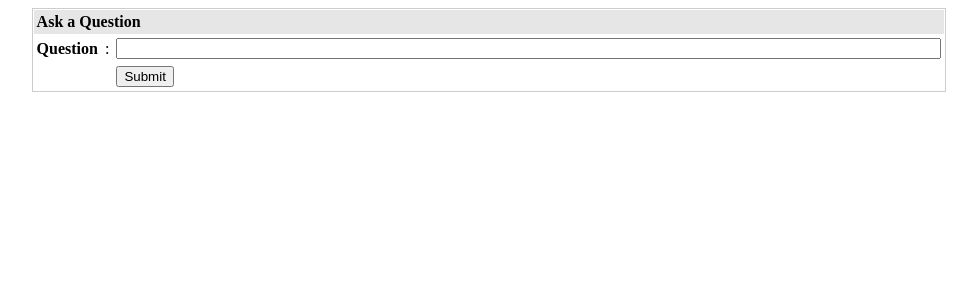
After one commit to aannirajpatel/thefarmershub, a PHP site: page /forum/createquestion.php in a window 1280 px wide. The commit adds this page. Shown: the top 300 px of the page, without its empty margins (151-1128 px from the left). Run offline with PHP 8.4, Linux system fonts and the light colour scheme.

Commit message:
Question Insert

```diff
--- a/dashboard/dashboard.php
+++ b/dashboard/dashboard.php
@@ -54,7 +54,7 @@ $downCount = 0;
       <a class="nav-link" href="#">Articles</a>
     </li>
     <li class="nav-item">
-      <a class="nav-link" href="#">Forums</a>
+      <a class="nav-link" href="../forum/forum.php">Forums</a>
     </li>
     <li class="nav-item">
       <a class="nav-link" href="#">Statistics</a>
--- /dev/null
+++ b/forum/createquestion.php
@@ -0,0 +1,38 @@
+<table width="400" border="0" align="center" cellpadding="0" cellspacing="1" bgcolor="#CCCCCC">
+<tr>
+<form id="form1" name="form1" method="get" action="addq.php">
+<td>
+<table width="100%" border="0" cellpadding="3" cellspacing="1" bgcolor="#FFFFFF">
+<tr>
+<td colspan="3" bgcolor="#E6E6E6"><strong>Ask a Question</strong> </td>
+</tr>
+<tr>
+<td width="14%"><strong>Question</strong></td>
+<td width="2%">:</td>
+<td width="84%"><input name="question" type="text" id="question" size="100" /></td>
+</tr>
+<!--<tr>
+<td valign="top"><strong>Detail</strong></td>
+<td valign="top">:</td>
+<td><textarea name="detail" cols="50" rows="3" id="detail"></textarea></td>
+</tr>
+<tr>
+<td><strong>Name</strong></td>
+<td>:</td>
+<td><input name="name" type="text" id="name" size="50" /></td>
+</tr>
+<tr>
+<td><strong>Email</strong></td>
+<td>:</td>
+<td><input name="email" type="text" id="email" size="50" /></td>
+</tr>
+<tr>-->
+<td>&nbsp;</td>
+<td>&nbsp;</td>
+<td><input type="submit" name="Submit" value="Submit" />  <!--<input type="reset" name="Submit2" value="Reset" />--></td>
+</tr>
+</table>
+</td>
+</form>
+</tr>
+</table>
--- /dev/null
+++ b/forum/forum.php
@@ -0,0 +1,3 @@
+<?php
+echo '<a href="../forum/createquestion.php">Ask a question</a>';
+?>
```
Also changed, not shown: forum/addq.php (added, +32 -0 lines), forum/viewq.php (added).
